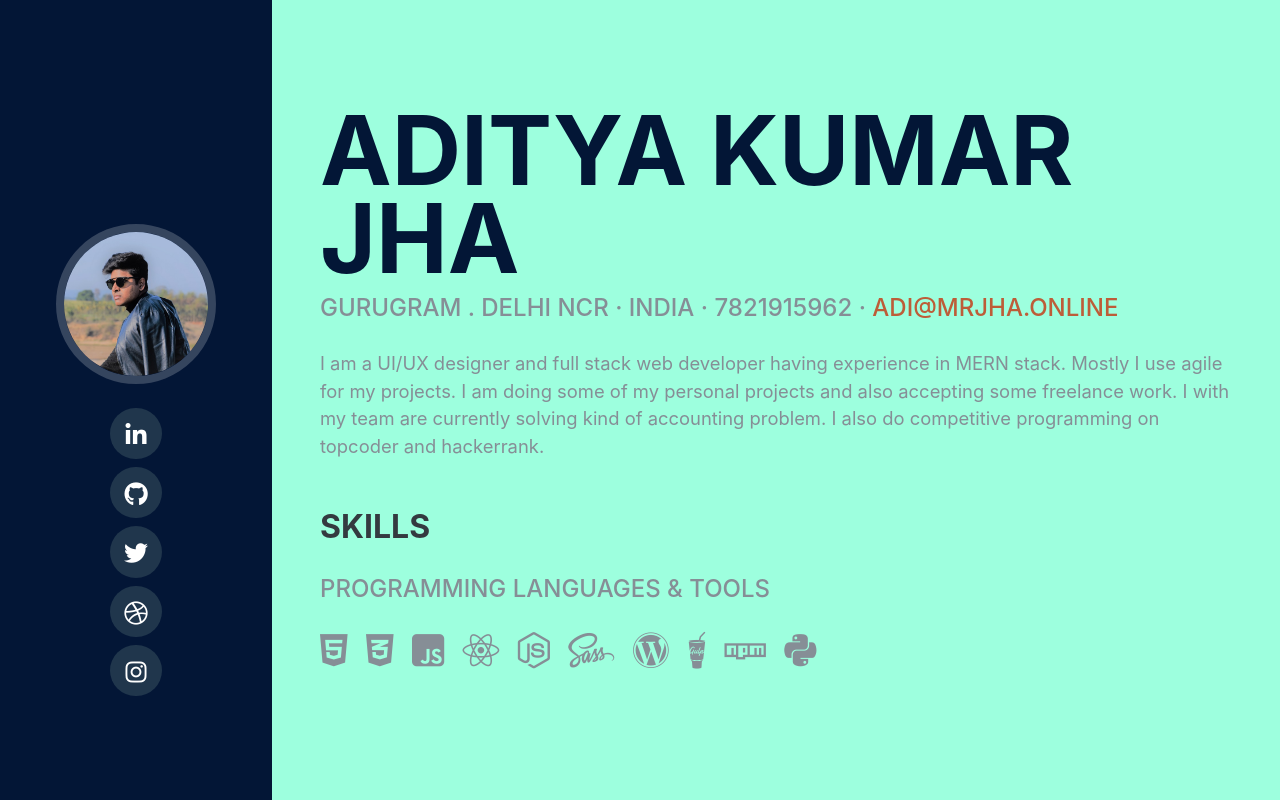
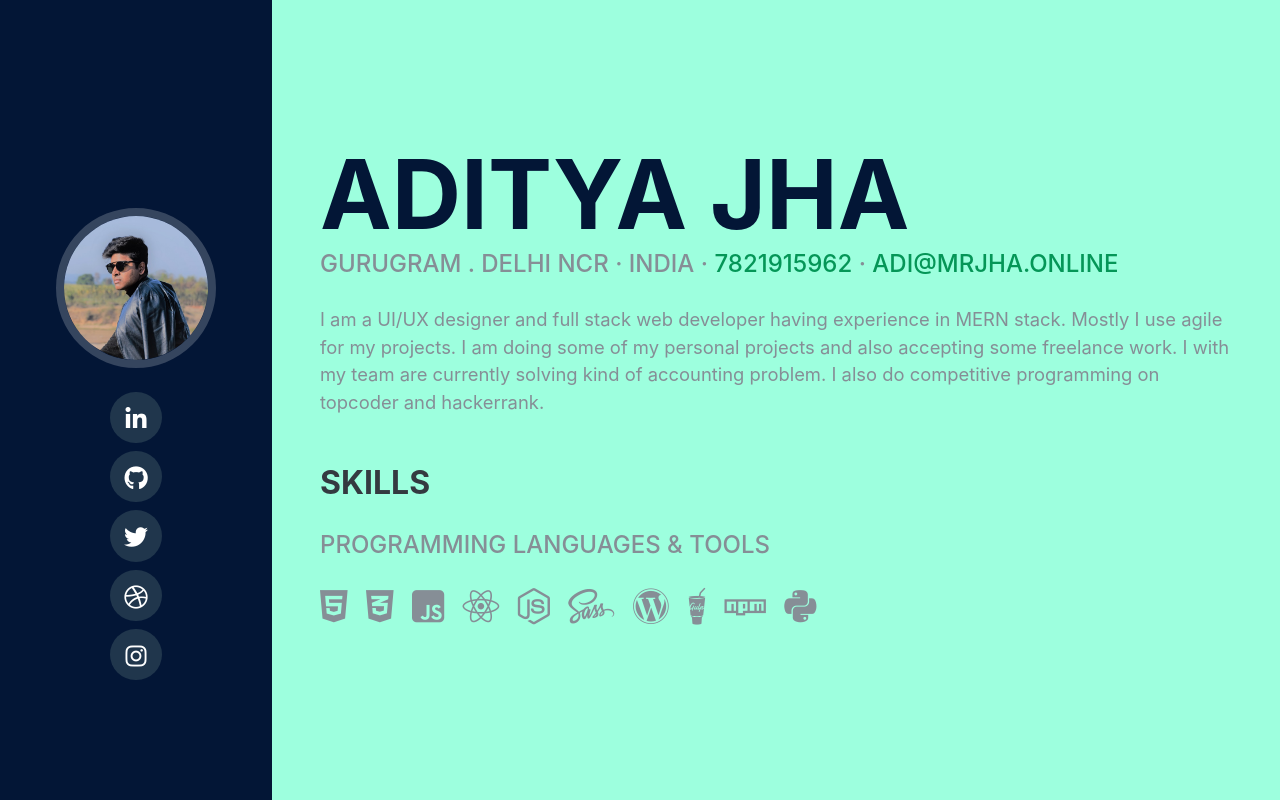
Before and after one commit to adijha/mrjha.online, a plain HTML site: page index.html in a window 1280 px wide. Drawn offline with nearby package versions, Linux system fonts and the light colour scheme; some icons are missing; files whose address does not match are found by name; a web font is replaced by a local one.

Commit message:
desktop layout ready

```diff
--- a/index.html
+++ b/index.html
@@ -4,8 +4,8 @@
   <meta charset="UTF-8" />
   <meta name="viewport" content="width=device-width, initial-scale=1.0" />
   <meta http-equiv="X-UA-Compatible" content="ie=edge" />
-  <meta name="description" content="Aditya Kumar Jha in a full stack web developer, UI/UX designer, software tester">
-  <meta name="keywords" content="software developer, Web developer, software, jaipur , delhi , designer, graphics designer, photoshop , adobe , illustrator, xd, vs code , javascript , react js , angular , javassript , html, html5, css, node.js,js">
+  <meta name="description" content="Aditya Kumar Jha is a full stack web developer, UI/UX designer, software tester. He works with almost all popular javascript frameworks.">
+  <meta name="keywords" content="software developer, UI , UX , Adobe , Web developer, software, jaipur , delhi , designer, graphics designer, photoshop , adobe , illustrator, xd, vs code , javascript , react js , angular , javassript , html, html5, css, node.js,js">
   <title>Aditya Jha | UI/UX Designer & Web Developer</title>  <link rel="stylesheet" href="https://stackpath.bootstrapcdn.com/bootstrap/4.3.1/css/bootstrap.min.css">
   <link href="https://fonts.googleapis.com/css?family=Saira+Extra+Condensed:500,700" rel="stylesheet">
   <link href="https://fonts.googleapis.com/css?family=Muli:400,400i,800,800i" rel="stylesheet">
@@ -16,7 +16,7 @@
 
 <body id="page-top" style="background-color: rgb(157, 255, 222)">
   <nav class="navbar navbar-expand-lg navbar-dark bg-primary fixed-top" id="sideNav">
-    <a  style="margin-top: 13rem;" class="navbar-brand js-scroll-trigger" href="#page-top">
+    <a  style="margin-top: 12rem;" class="navbar-brand js-scroll-trigger" href="#page-top">
       <span  class="d-block d-lg-none">Aditya Kumar Jha</span>
       <span  class="d-none d-lg-block" >
         <img class="img-fluid img-profile rounded-circle mx-auto mb-3" src="profile.jpg" alt="Profile Image">
@@ -44,9 +44,9 @@
     <section class="resume-section p-3 p-lg-5 d-flex align-items-center">
       <div class="w-100">
         <h1 class="mt-0 text-primary">Aditya
-          Kumar Jha
+          Jha
         </h1>
-        <div class="subheading mb-4">Gurugram . Delhi NCR · India · 7821915962 ·
+        <div class="subheading mb-4">Gurugram . Delhi NCR · India · <a href="tel:7821915962">7821915962</a> ·
           <a href="mailto:adi@mrjha.online">adi@mrjha.online</a>
         </div>
         <p class="lead mb-5">I am a UI/UX designer and full stack web developer having experience in MERN stack. Mostly I use agile for my projects. I am doing some of my personal projects and also accepting some freelance work. I with my team are currently solving kind of accounting problem. I also do competitive programming on topcoder and hackerrank.</p>
--- a/style.css
+++ b/style.css
@@ -179,7 +179,7 @@ section.resume-section .resume-item .resume-date {
 }
 
 a {
-  color: #BD5D38;
+  color: rgb(5, 150, 87);
 }
 
 a:hover, a:focus, a:active {
```
